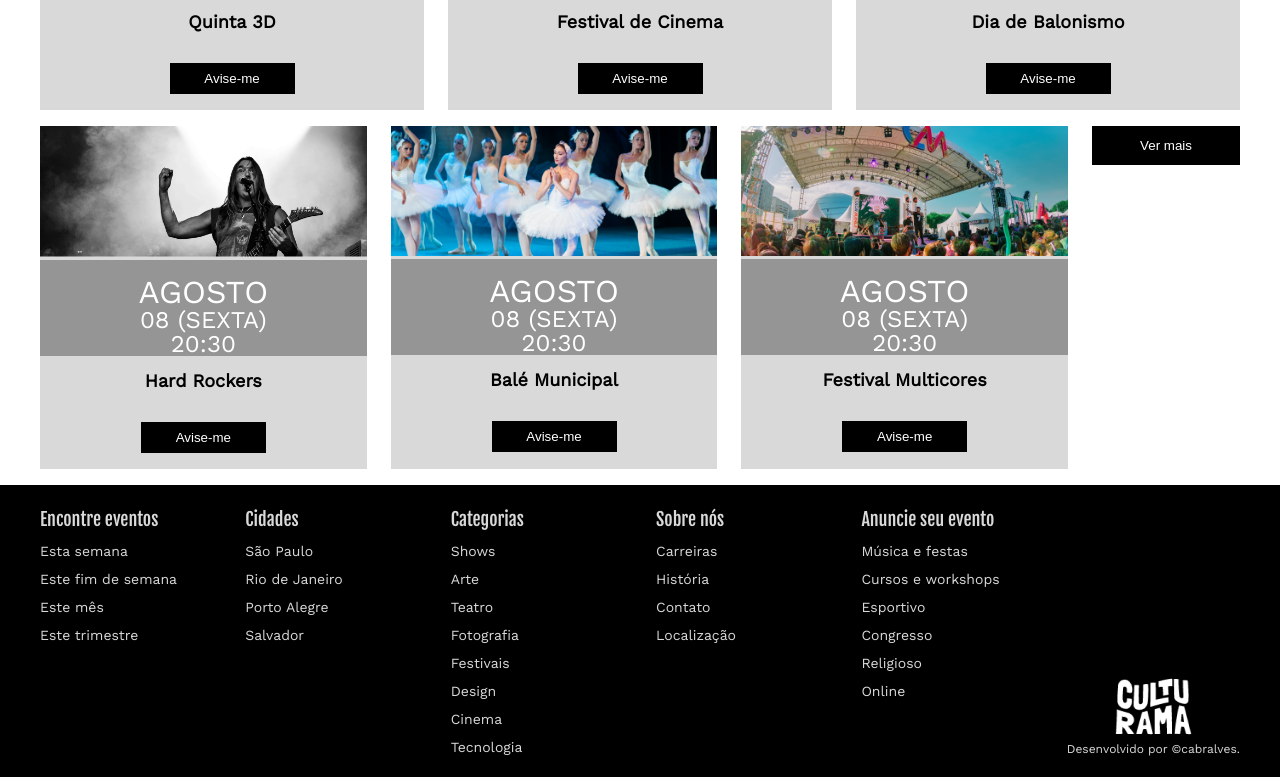
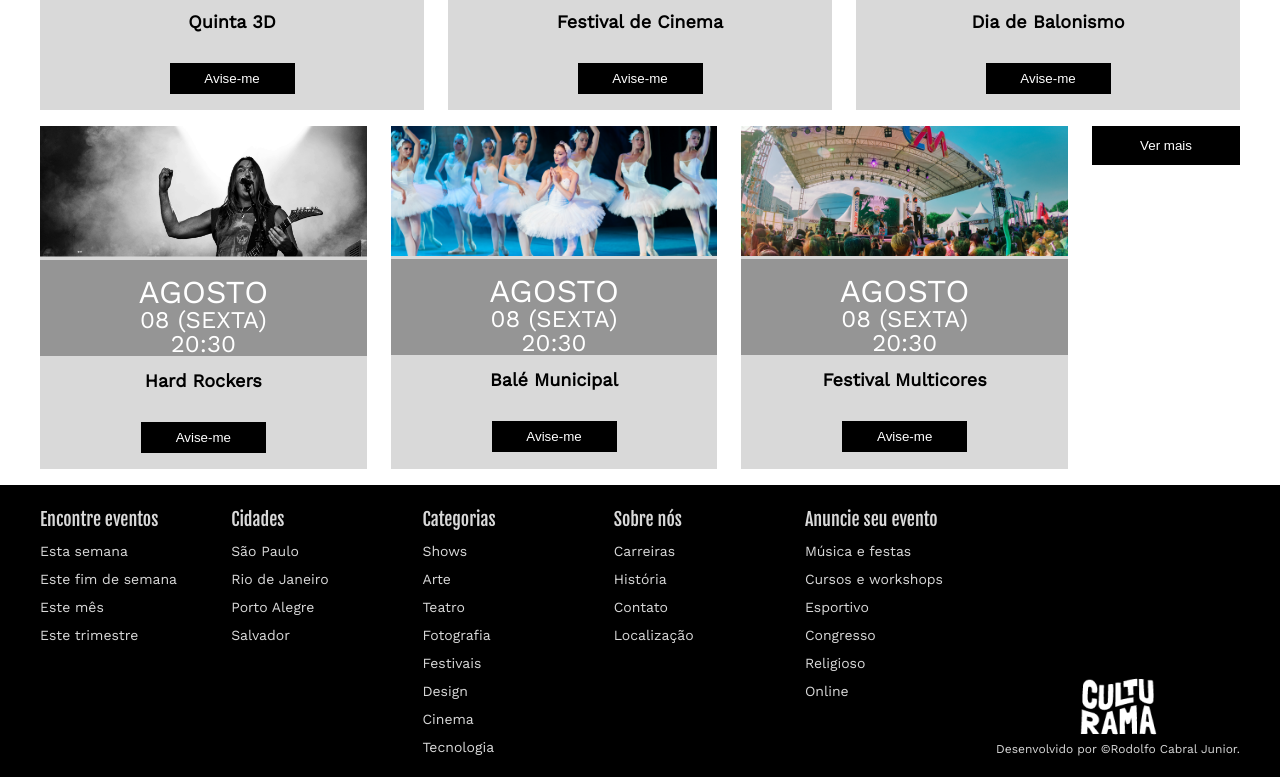
Before and after one commit to RODOLFO2728/futurama, a plain HTML site: page index.html in a window 1280 px wide. Shown: the part 2793-3570 px from the top of the page. Drawn offline with nearby package versions, Linux system fonts and the light colour scheme.

Commit message:
Update index.html
adicionado desenvolvedor

```diff
--- a/index.html
+++ b/index.html
@@ -264,7 +264,7 @@
         </ul>
         <div class="rodape__logo">
             <h4></h4>
-            <p>Desenvolvido por ©cabralves.</p>
+            <p>Desenvolvido por ©Rodolfo Cabral Junior.</p>
         </div>
     </footer>
 </body>
```
